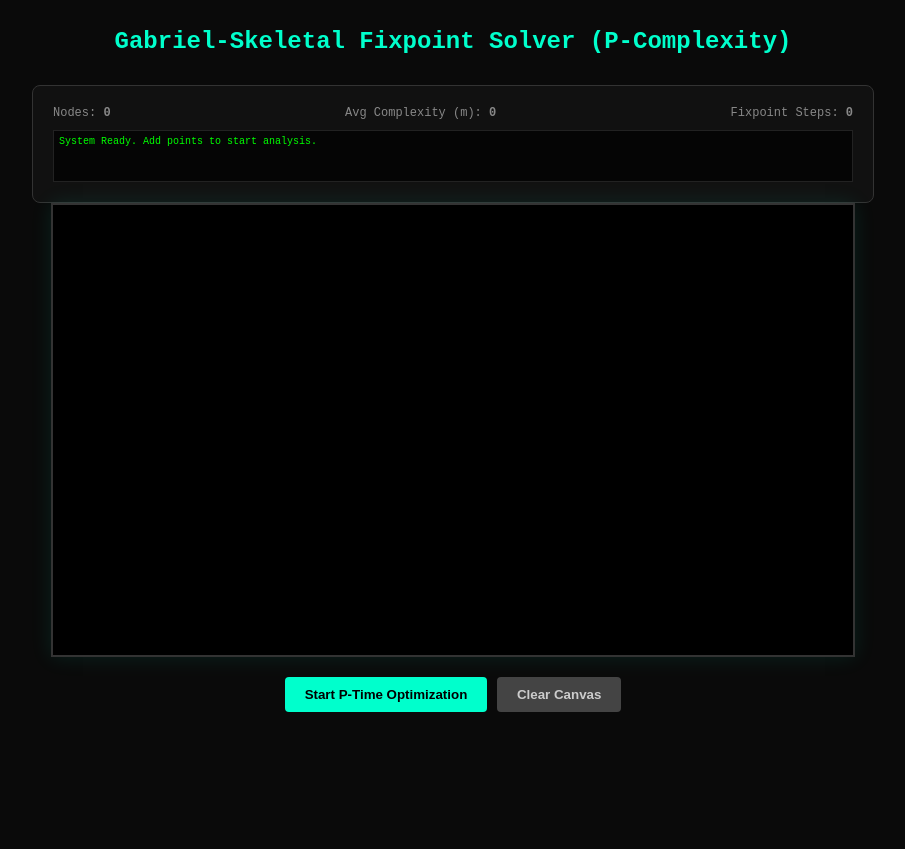
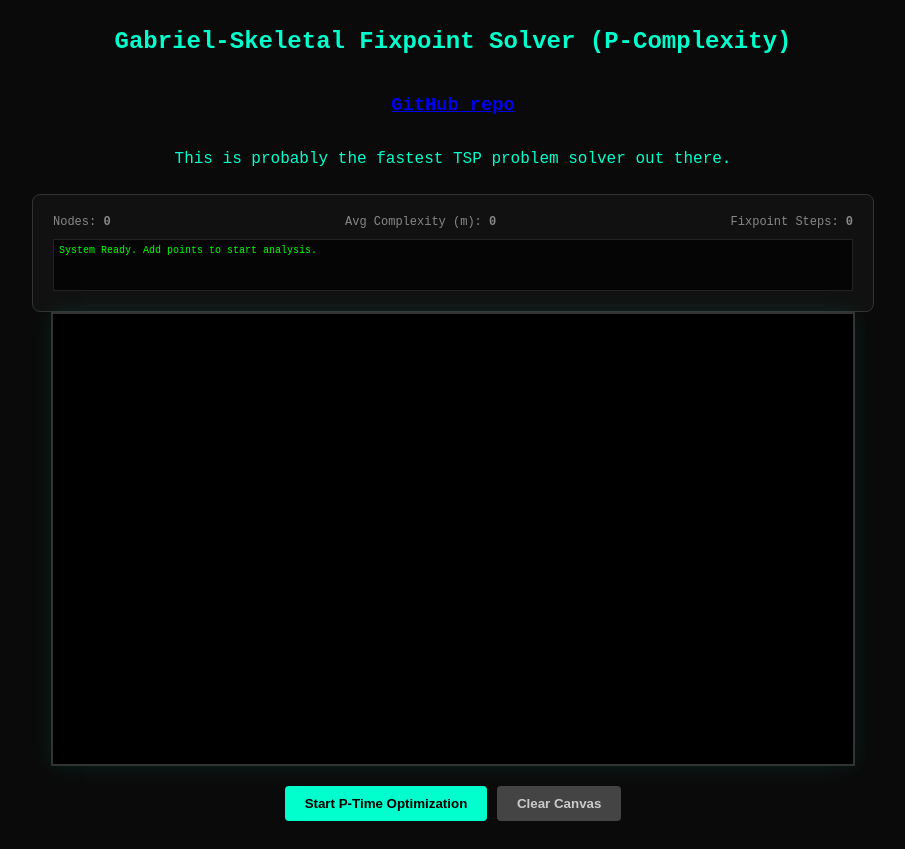
Before and after one commit to J4H20M3/etsp-gabriel-fixpoint, a plain HTML site: page index.html in a window 1280 px wide. Shown: the whole page, without its empty margins (187-1092 px from the left). Before the commit the page ends 800 px from the top, so only its background shows below. Drawn offline with Linux system fonts and the light colour scheme.

Commit message:
edited repo link in index.html

```diff
--- a/index.html
+++ b/index.html
@@ -65,6 +65,8 @@
 
 <body>
     <h2>Gabriel-Skeletal Fixpoint Solver (P-Complexity)</h2>
+    <h3><a href="https://j4h20m3.github.io/etsp-gabriel-fixpoint/">GitHub repo</a></h3>
+    <p>This is probably the fastest TSP problem solver out there.</p>
     <div class="ui">
         <div class="stats">
             <span>Nodes: <b id="count">0</b></span>
```
